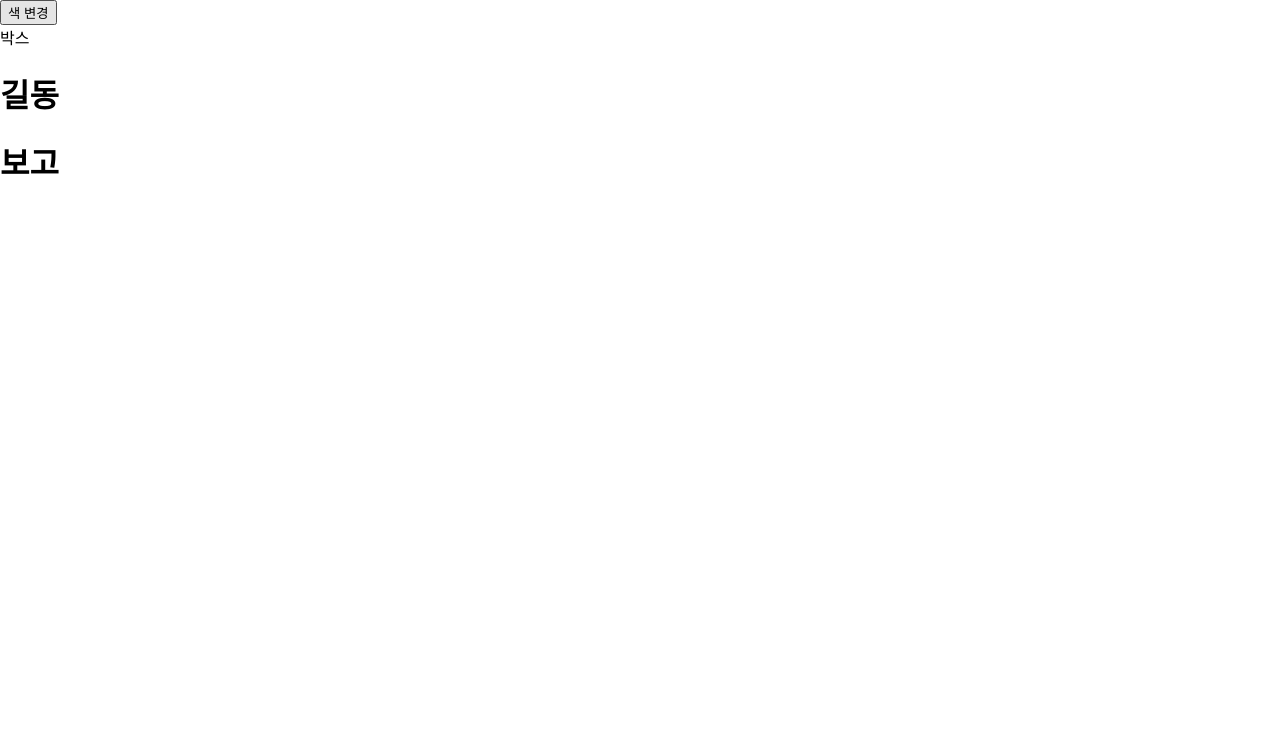
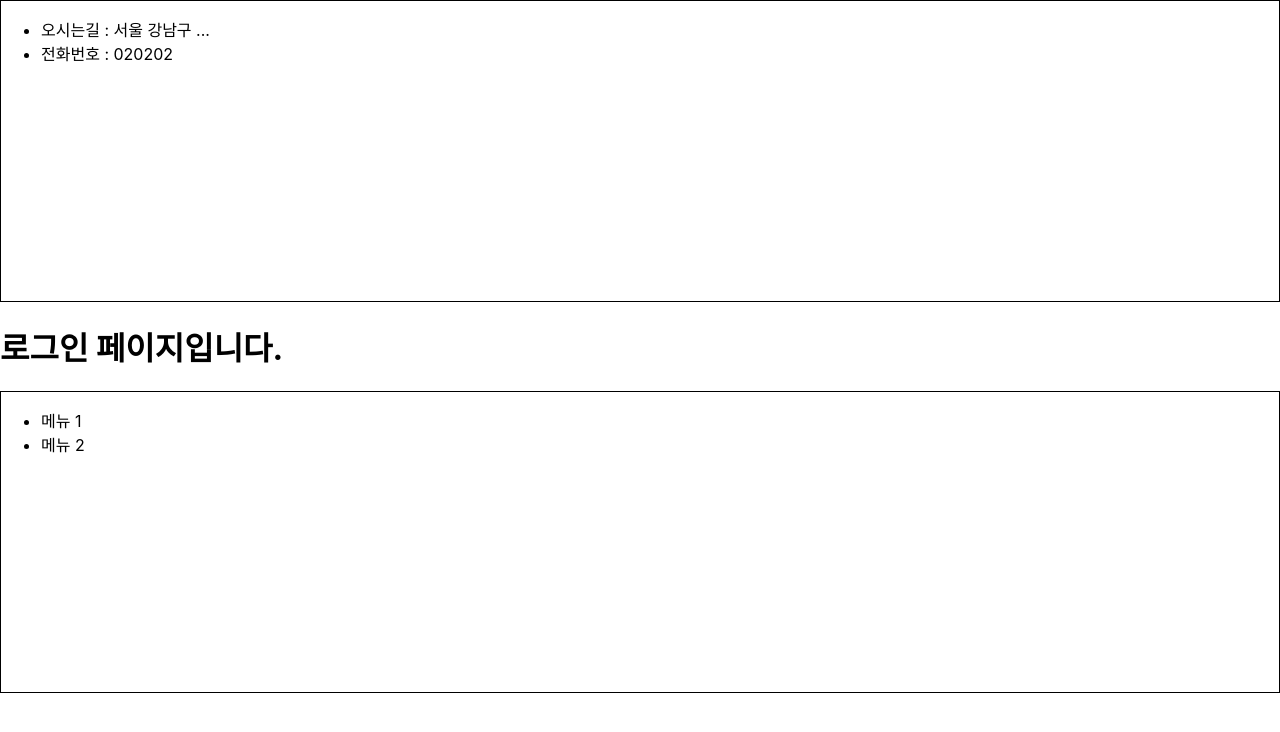
Before and after one commit to wooseokoh/my-app, a React (Create React App) app: page / in a window 1280 px wide. Shown: the top 732 px of the page. Built offline with nearby package versions, Linux system fonts and the light colour scheme.

Commit message:
#13. components styled

```diff
--- a/package.json
+++ b/package.json
@@ -9,6 +9,7 @@
     "react": "^17.0.2",
     "react-dom": "^17.0.2",
     "react-scripts": "4.0.3",
+    "styled-components": "^5.3.1",
     "web-vitals": "^1.1.2"
   },
   "scripts": {
--- a/src/App.js
+++ b/src/App.js
@@ -1,31 +1,11 @@
-import { createRef, useMemo, useRef, useState } from 'react';
 import './App.css';
-
+import LoginPage from './pages/LoginPage';
 
 function App() {
-  const myRef = useRef(null);
-
-  const [list, setList] = useState([
-    {    id:1, name:'길동'  },
-    {    id:2, name:'보고'  },
-  ])
-
-  const myRefs  = Array.from({length : list.length}).map(()=>createRef);
 
   return (
     <div>
-      <button onClick={() => {
-        console.log(myRef);
-
-
-        myRefs[1].current.style.backgroundColor = 'red';
-
-      }}>색 변경</button>
-      <div ref={myRef}>박스</div>
-
-      {list.map((user,index) => (
-        <h1 ref={myRefs[index]}>{user.name}</h1>
-      )) }
+      <LoginPage/>
     </div>
   );
 }
--- /dev/null
+++ b/src/component/Footer.js
@@ -0,0 +1,24 @@
+import React from 'react';
+import styled from 'styled-components';
+
+
+// 하나의 컴포넌트를 생성 (재사용)
+
+// styled-components의 장점 => js+css 파일 관리!!
+const FooterList = styled.div`
+    border: 1px solid black;
+    height: 300px;
+`;
+
+const Footer = () => {
+    return (
+        <FooterList>
+            <ul>
+                <li>메뉴 1</li>
+                <li>메뉴 2</li>
+            </ul>
+        </FooterList>
+    );
+};
+
+export default Footer;
--- /dev/null
+++ b/src/component/Header.js
@@ -0,0 +1,24 @@
+import React from 'react';
+import styled from 'styled-components';
+
+
+// 하나의 컴포넌트를 생성 (재사용)
+
+// styled-components의 장점 => js+css 파일 관리!!
+const HeaderList = styled.div`
+    border: 1px solid black;
+    height: 300px;
+`;
+
+const Header = () => {
+    return (
+        <HeaderList>
+            <ul>
+                <li>오시는길 : 서울 강남구 ...</li>
+                <li>전화번호 : 020202</li>
+            </ul>
+        </HeaderList>
+    );
+};
+
+export default Header;
--- /dev/null
+++ b/src/login/Login.js
@@ -0,0 +1,16 @@
+import React from 'react';
+import styled from 'styled-components';
+
+const LoginBox = styled.div`
+    padding: 30px 0 30px 0;
+`;
+
+const Login = () => {
+    return (
+        <div>
+            <h1>로그인 페이지입니다.</h1>
+        </div>
+    );
+};
+
+export default Login;
--- /dev/null
+++ b/src/pages/LoginPage.js
@@ -0,0 +1,16 @@
+import React from 'react';
+import Footer from '../component/Footer';
+import Header from '../component/Header';
+import Login from '../login/Login';
+
+const LoginPage = () => {
+    return (
+        <div>
+            <Header/>
+            <Login />
+            <Footer/>
+        </div>
+    );
+};
+
+export default LoginPage;
```
Also changed, not shown: 1 other file (tests, documents, lock files or other folders).
